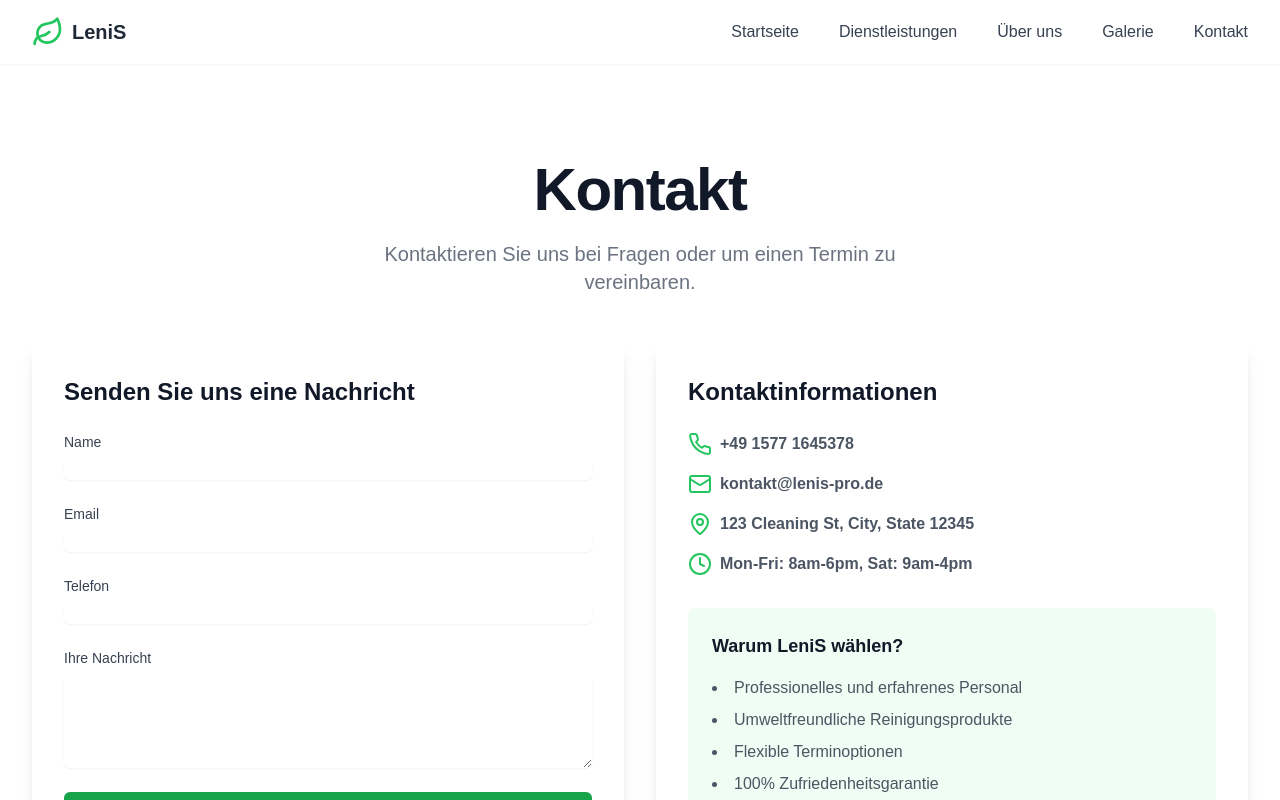
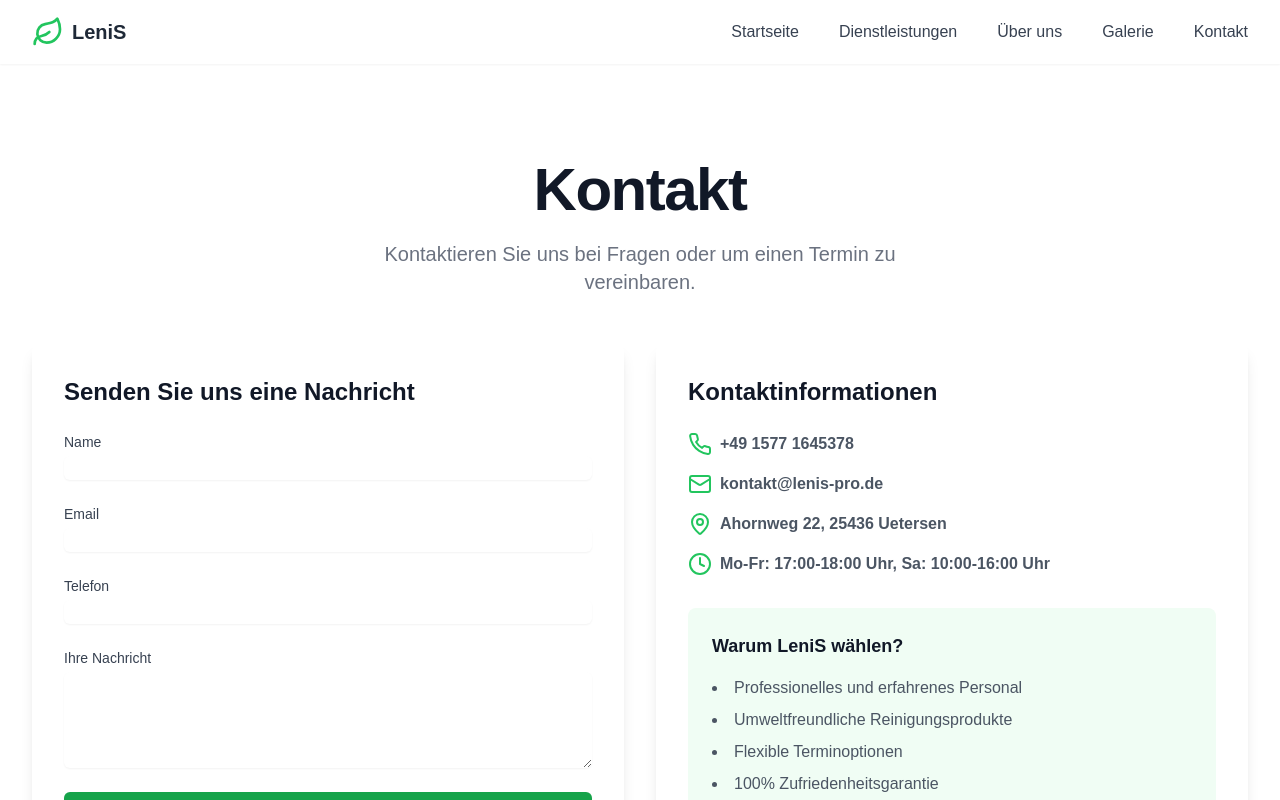
Before and after one commit to atmax1234/LeniS, a Next.js app: page /contact in a window 1280 px wide. Shown: the top 800 px of the page. Built offline with nearby package versions, Linux system fonts and the light colour scheme.

Commit message:
Update page.tsx

```diff
--- a/src/app/contact/page.tsx
+++ b/src/app/contact/page.tsx
@@ -152,11 +152,11 @@ export default function ContactPage() {
               </div>
               <div className="flex items-center">
                 <MapPin className="h-6 w-6 text-green-500 mr-2" />
-                <span className="text-gray-600 font-semibold">123 Cleaning St, City, State 12345</span>
+                <span className="text-gray-600 font-semibold">Ahornweg 22, 25436 Uetersen</span>
               </div>
               <div className="flex items-center">
                 <Clock className="h-6 w-6 text-green-500 mr-2" />
-                <span className="text-gray-600 font-semibold">Mon-Fri: 8am-6pm, Sat: 9am-4pm</span>
+                <span className="text-gray-600 font-semibold">Mo-Fr: 17:00-18:00 Uhr, Sa: 10:00-16:00 Uhr</span>
               </div>
             </div>
 
```
